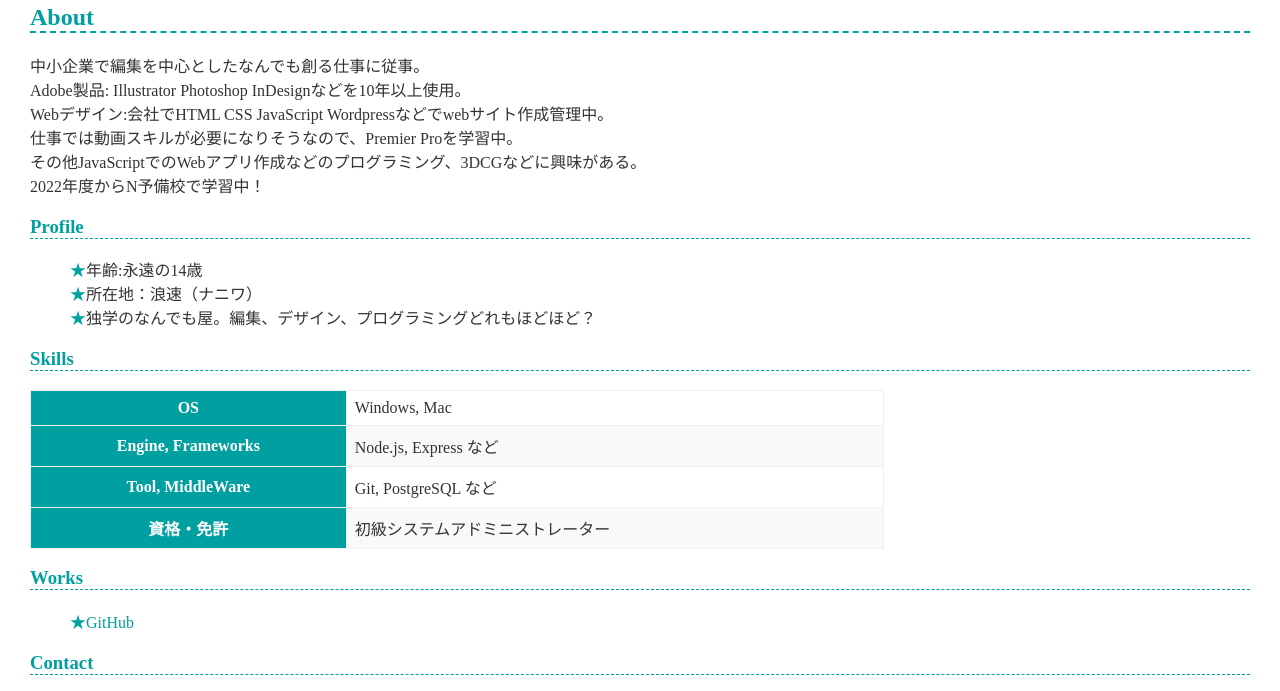
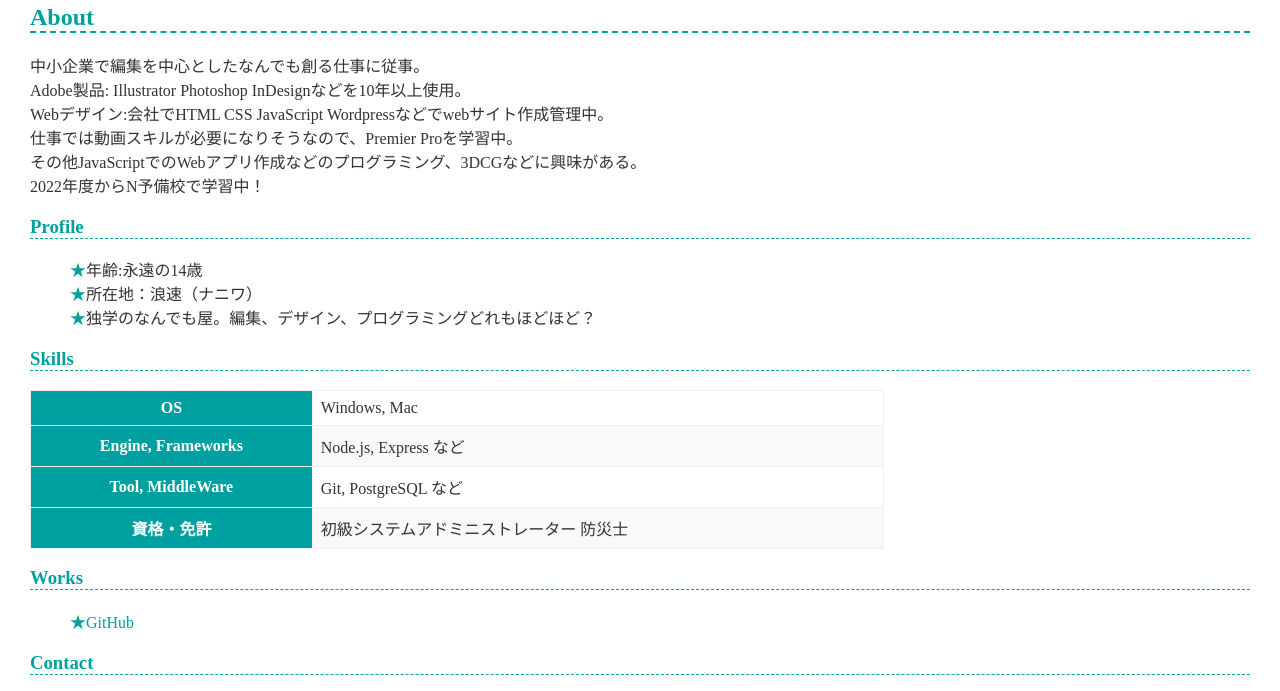
Before and after one commit to 14chan/14chan.github.io, a plain HTML site: page index.html in a window 1280 px wide. Shown: the part 109-800 px from the top of the page. Drawn offline with Linux system fonts and the light colour scheme.

Commit message:
資格を追加

```diff
--- a/index.html
+++ b/index.html
@@ -42,7 +42,7 @@
       </tr>
       <tr>
         <th>資格・免許</th>
-        <td>初級システムアドミニストレーター</td>
+        <td>初級システムアドミニストレーター 防災士</td>
       </tr>
     </table>
 
```
